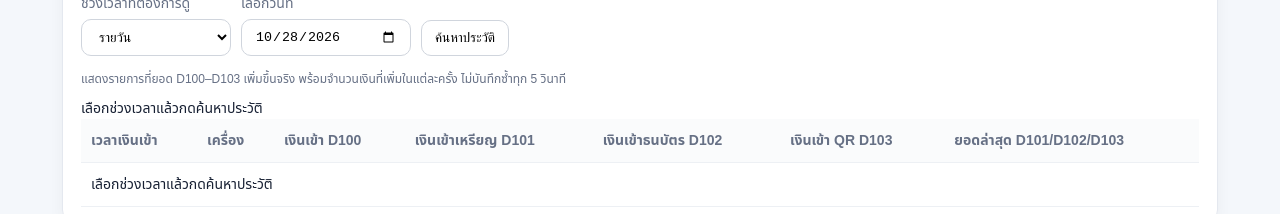
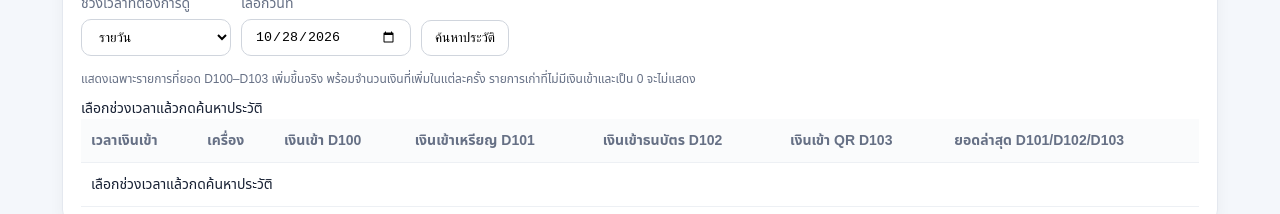
Before and after one commit to Aaom2316/QR-WASH-NEON-V1, a website: page public/index.html in a window 1280 px wide. Shown: the part 502-716 px from the top of the page. Drawn offline with Linux system fonts and the light colour scheme.

Commit message:
Update index.html

```diff
--- a/public/index.html
+++ b/public/index.html
@@ -90,7 +90,7 @@
         </div>
         <button class="btn" onclick="loadPlcCashHistory()">ค้นหาประวัติ</button>
       </div>
-      <div class="small" style="margin-bottom:8px">แสดงรายการที่ยอด D100–D103 เพิ่มขึ้นจริง พร้อมจำนวนเงินที่เพิ่มในแต่ละครั้ง ไม่บันทึกซ้ำทุก 5 วินาที</div>
+      <div class="small" style="margin-bottom:8px">แสดงเฉพาะรายการที่ยอด D100–D103 เพิ่มขึ้นจริง พร้อมจำนวนเงินที่เพิ่มในแต่ละครั้ง รายการเก่าที่ไม่มีเงินเข้าและเป็น 0 จะไม่แสดง</div>
       <div id="plcHistoryMessage" class="msg">เลือกช่วงเวลาแล้วกดค้นหาประวัติ</div>
       <div class="table-wrap">
         <table>
```
